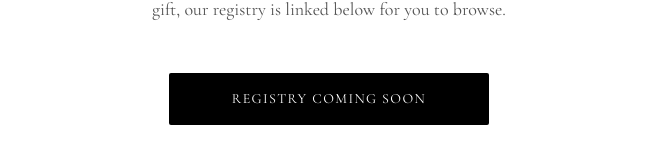
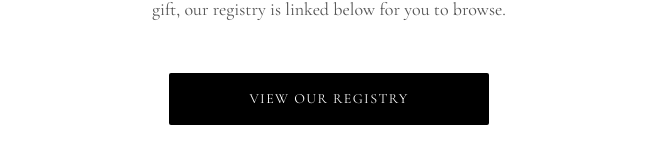
Before and after one commit to cachebag/wedding-rsvp, a React (Vite) app: page /registry in a window 1280 px wide. Shown: the part 362-526 px from the top of the page, without its empty margins (311-967 px from the left). Built offline with nearby package versions, Linux system fonts and the light colour scheme.

Commit message:
feat: include registry

```diff
--- a/src/pages/Registry.tsx
+++ b/src/pages/Registry.tsx
@@ -8,10 +8,12 @@ export default function Registry() {
       </p>
       <div className="mt-12 flex flex-col items-center gap-4">
         <a
-          href="#"
+          href="https://www.amazon.com/wedding/share/sofia-akrm"
+          target="_blank"
+          rel="noopener noreferrer"
           className="w-full max-w-xs bg-black text-white text-sm tracking-widest uppercase py-4 rounded-sm hover:bg-neutral-800 transition-colors"
         >
-          Registry Coming Soon
+          View Our Registry
         </a>
       </div>
     </section>
```
